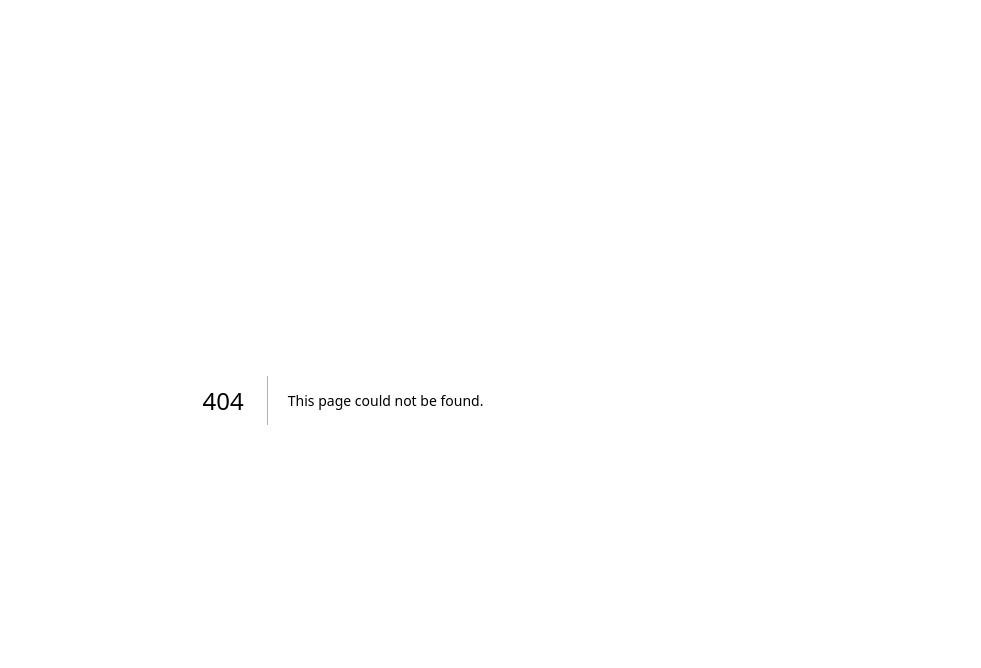
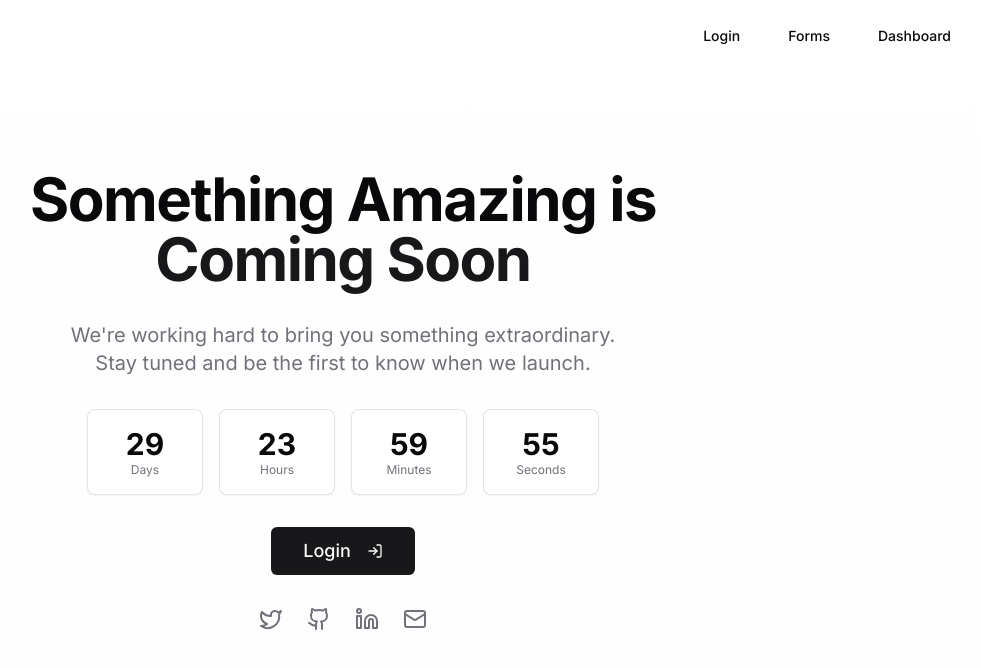
Before and after one commit to cve-threat-predictor/Admin-FE, a Next.js app: page / in a window 1280 px wide. Before the commit this address had no page. Shown: the top 668 px of the page, without its empty margins (297-1278 px from the left). Built offline with nearby package versions, Linux system fonts and the light colour scheme.

Commit message:
Add files via upload

```diff
--- /dev/null
+++ b/app/page.tsx
@@ -0,0 +1,9 @@
+"use client";
+
+// app/page.tsx
+// 레포 루트에 있는 coming-soon.tsx를 불러옵니다.
+import ComingSoonPage from "../coming-soon";
+
+export default function Home() {
+  return <ComingSoonPage />;
+}
```
